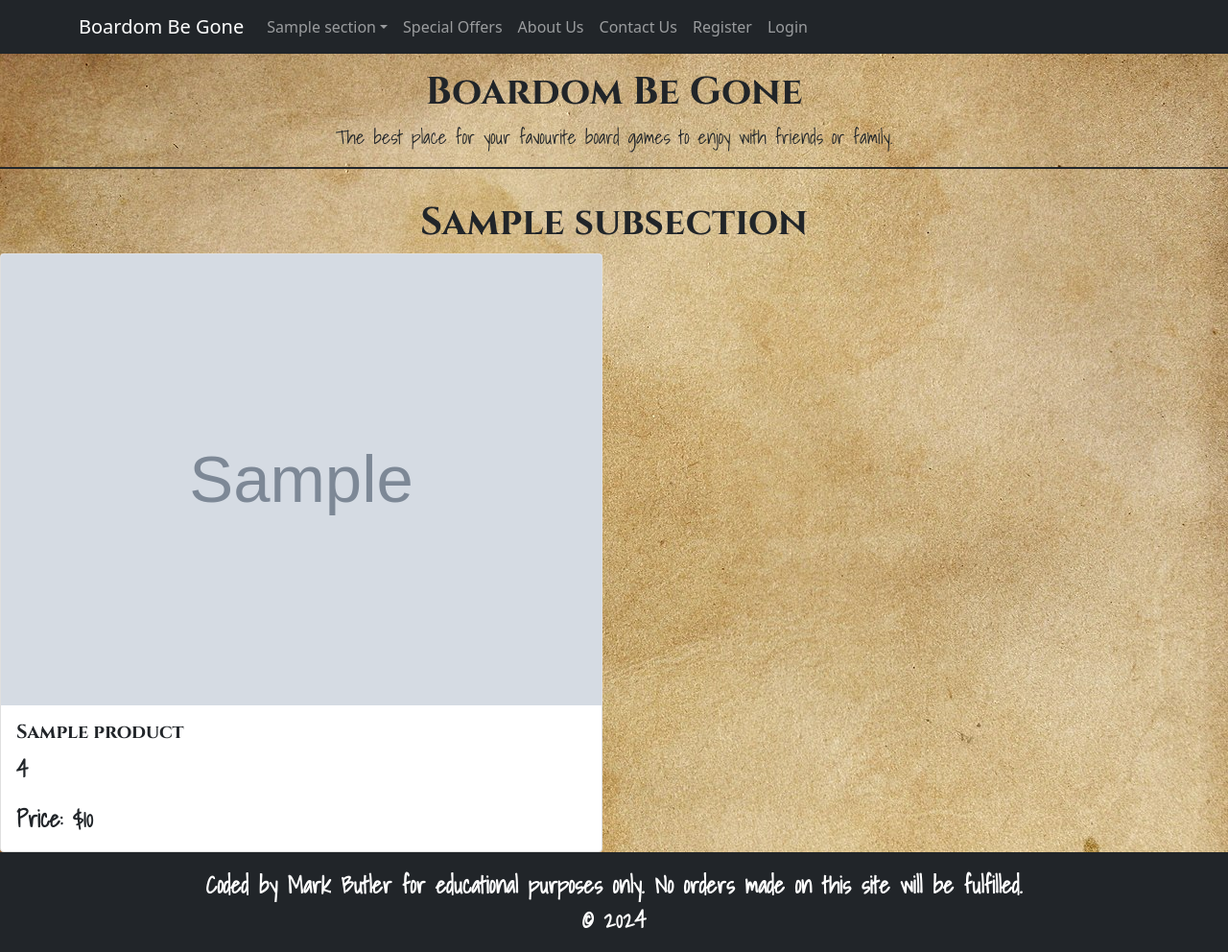
After one commit to Mbutler1991/boardom-be-gone, a Django app: template templates/subsection_detail.html in a window 1280 px wide. The commit adds this page. Shown: the whole page at 96% size. Run offline with Django 4.2, Linux system fonts and the light colour scheme; the template is opened without the code that fills it: most values are stand-ins (such as "Sample title", 1, 10 or a date in 2020); grey boxes marked "Sample" are stand-in pictures.

Commit message:
added context_processors and made navbar work with all links and a subsection_detail.html for where all the products will appear

```diff
--- a/boardom_be_gone/settings.py
+++ b/boardom_be_gone/settings.py
@@ -85,6 +85,9 @@ TEMPLATES = [
                 'django.template.context_processors.request',
                 'django.contrib.auth.context_processors.auth',
                 'django.contrib.messages.context_processors.messages',
+                'boardom_be_gone.context_processors.sections_processor',
+                'boardom_be_gone.context_processors.subsections_processor',
+                'boardom_be_gone.context_processors.products_processor',
             ],
         },
     },
--- a/boardom_be_gone/urls.py
+++ b/boardom_be_gone/urls.py
@@ -16,11 +16,13 @@ Including another URLconf
 """
 from django.contrib import admin
 from django.urls import path, include
+from products import views
 
 urlpatterns = [
     path("about/", include("about.urls"), name="about-urls"),
     path("accounts/", include("allauth.urls")),
     path('admin/', admin.site.urls),
     path("contact/", include("contact.urls"), name="contact-urls"),
+    path('section/<int:section_id>/subsection/<int:subsection_id>/', views.subsection_detail, name='subsection_detail'),
     path("", include("home.urls"), name="home-urls"),
 ]
--- a/templates/base.html
+++ b/templates/base.html
@@ -2,11 +2,15 @@
 {% url 'home' as home_url %}
 {% url 'about' as about_url %}
 {% url 'contact' as contact_url %}
+{% url 'subsection_products' as subsection_products_url %}
+{% url 'section_products' as section_products_url %}
+{% url 'product' as product_url %}
 {% url 'saved_for_later' as saved_for_later_url %}
 {% url 'orders' as orders_url %}
 {% url 'account_login' as login_url %}
 {% url 'account_signup' as signup_url %}
 {% url 'account_logout' as logout_url %}
+
 
 <!DOCTYPE html>
 <html class="h-100" lang="en">
@@ -46,43 +50,17 @@
             </button>
             <div class="collapse navbar-collapse" id="navbarSupportedContent">
                 <ul class="navbar-nav me-auto mb-2 mb-lg-0">
+                    {% for section, subsections in subsections_by_section.items %}
                     <li class="nav-item dropdown">
-                        <a class="nav-link dropdown-toggle" href="#" id="navbarDropdownCardGames" role="button"
-                            data-bs-toggle="dropdown" aria-expanded="false">Card Games</a>
-                        <ul class="dropdown-menu" aria-labelledby="navbarDropdownCardGames">
-                            <li><a class="dropdown-item" href="#">Yu Gi Oh</a></li>
-                            <li><a class="dropdown-item" href="#">Pokemon</a></li>
-                            <li><a class="dropdown-item" href="#">Magic The Gathering</a></li>
-                            <li><a class="dropdown-item" href="#">Cards Against Humanity</a></li>
+                        <a class="nav-link dropdown-toggle" href="#" id="navbarDropdown{{ section.name }}" role="button"
+                            data-bs-toggle="dropdown" aria-expanded="false">{{ section.name }}</a>
+                        <ul class="dropdown-menu" aria-labelledby="navbarDropdown{{ section.name }}">
+                            {% for subsection in subsections %}
+                            <li class="dropdown-item"><a href="{% url 'subsection_detail' section.id subsection.id %}">{{ subsection.name }}</a></li>
+                            {% endfor %}
                         </ul>
                     </li>
-                    <li class="nav-item dropdown">
-                        <a class="nav-link dropdown-toggle" href="#" id="navbarDropdownTabletopGames" role="button"
-                            data-bs-toggle="dropdown" aria-expanded="false">Tabletop Games</a>
-                        <ul class="dropdown-menu" aria-labelledby="navbarDropdownTabletopGames">
-                            <li><a class="dropdown-item" href="#">RPG</a></li>
-                            <li><a class="dropdown-item" href="#">World Building</a></li>
-                            <li><a class="dropdown-item" href="#">Wargame</a></li>
-                        </ul>
-                    </li>
-                    <li class="nav-item dropdown">
-                        <a class="nav-link dropdown-toggle" href="#" id="navbarDropdownStrategyGames" role="button"
-                            data-bs-toggle="dropdown" aria-expanded="false">Strategy Games</a>
-                        <ul class="dropdown-menu" aria-labelledby="navbarDropdownStrategyGames">
-                            <li><a class="dropdown-item" href="#">Chess</a></li>
-                            <li><a class="dropdown-item" href="#">Checkers</a></li>
-                            <li><a class="dropdown-item" href="#">Backgammon</a></li>
-                        </ul>
-                    </li>
-                    <li class="nav-item dropdown">
-                        <a class="nav-link dropdown-toggle" href="#" id="navbarDropdownFamilyGames" role="button"
-                            data-bs-toggle="dropdown" aria-expanded="false">Family Games</a>
-                        <ul class="dropdown-menu" aria-labelledby="navbarDropdownFamilyGames">
-                            <li><a class="dropdown-item" href="#">Just for Fun</a></li>
-                            <li><a class="dropdown-item" href="#">Board Games</a></li>
-                            <li><a class="dropdown-item" href="#">Card Games</a></li>
-                        </ul>
-                    </li>
+                    {% endfor %}
                     <li class="nav-item">
                         <a class="nav-link" href="#">Special Offers</a>
                     </li>
@@ -119,6 +97,8 @@
             </div>
         </div>
     </nav>
+
+
 
 
     <main class="flex-shrink-0 main-bg">
--- /dev/null
+++ b/templates/subsection_detail.html
@@ -0,0 +1,23 @@
+{% extends "base.html" %}
+
+{% block content %}
+
+<h1 class="text-center">{{ subsection.name }}</h1>
+
+    <div class="row row-cols-1 row-cols-md-2 g-4">
+        {% for product in products %}
+            <div class="col">
+                <div class="card">
+                    <img src="{{ product.image.url }}" class="card-img-top" alt="{{ product.name }}">
+                    <div class="card-body">
+                        <h5 class="card-title">{{ product.name }}</h5>
+                        <p class="card-text">{{ product.rating }}</p>
+                        <p class="card-text">Price: ${{ product.price }}</p>
+
+                    </div>
+                </div>
+            </div>
+        {% endfor %}
+    </div>
+
+{% endblock %}
```
Also changed, not shown: boardom_be_gone/context_processors.py (added, +14 -0 lines), products/views.py (+11 -3 lines), product_images/family.jpg (added).
